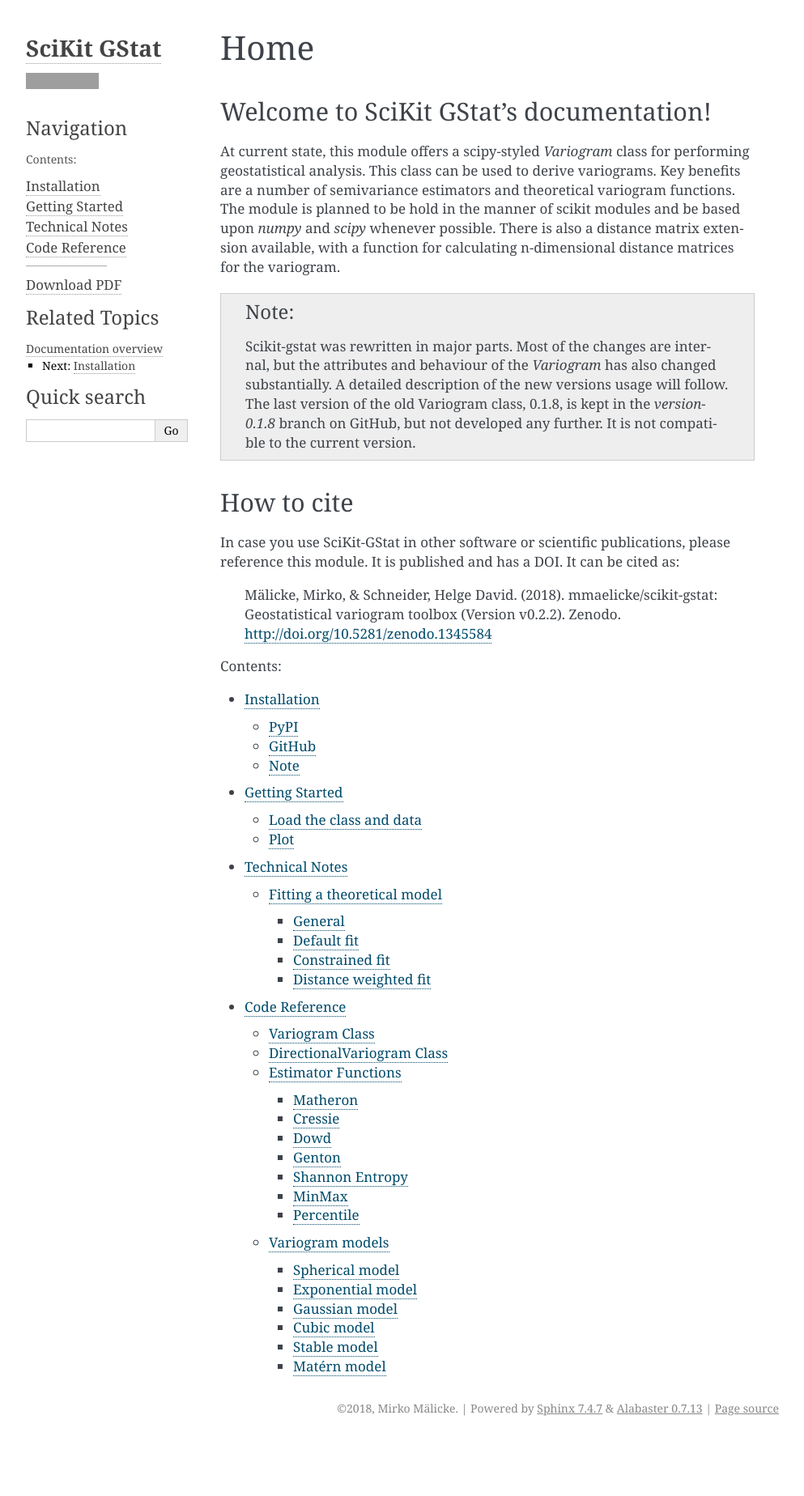
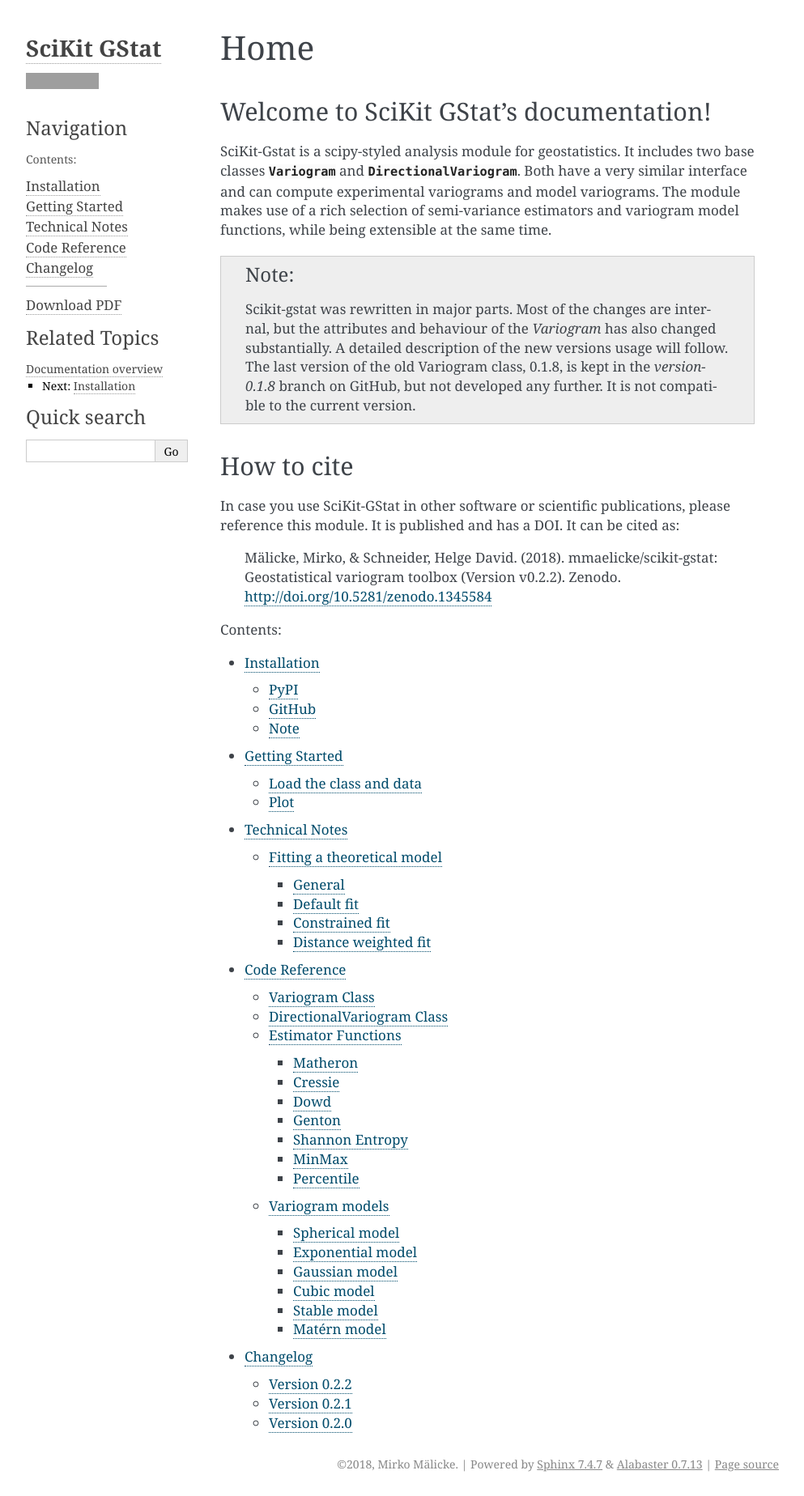
Before and after one commit to mmaelicke/scikit-gstat, a Sphinx documentation site: the page built from docs/index.rst, in a window 1280 px wide. Shown: the whole page at 81% size, without its empty margins (148-1141 px from the left). Built offline with Sphinx 7.4.7, drawn with Linux system fonts in a browser that asks for light colours; before the commit the page ends 1779 px from its top, so only the background shows below that; grey boxes are pictures that could not be loaded.

```diff
--- /dev/null
+++ b/docs/changelog.rst
@@ -0,0 +1,20 @@
+=========
+Changelog
+=========
+
+Version 0.2.2
+=============
+
+- added DirectionalVariogram class for direction-dependent variograms
+- [Variogram] changed default values for `estimator` and `model` from
+  function to string
+
+Version 0.2.1
+=============
+
+- added various unittests
+
+Version 0.2.0
+=============
+
+- completely rewritten Variogram class compared to v0.1.8
--- a/docs/index.rst
+++ b/docs/index.rst
@@ -5,13 +5,13 @@ Home
 Welcome to SciKit GStat's documentation!
 ========================================
 
-At current state, this module offers a scipy-styled `Variogram` class for
-performing geostatistical analysis. This class can be used to derive
-variograms. Key benefits are a number of semivariance estimators and theoretical
-variogram functions. The module is planned to be hold in the manner of scikit
-modules and be based upon `numpy` and `scipy` whenever possible. There is
-also a distance matrix extension available, with a function for calculating
-n-dimensional distance matrices for the variogram.
+SciKit-Gstat is a scipy-styled analysis module for geostatistics. It includes
+two base classes :class:`Variogram <skgstat.Variogram>` and
+:class:`DirectionalVariogram <skgstat.DirectionalVariogram>`. Both have a
+very similar interface and can compute experimental variograms and model
+variograms. The module makes use of a rich selection of semi-variance
+estimators and variogram model functions, while being extensible at the same
+time.
 
 .. note::
 
@@ -43,3 +43,4 @@ as:
     getting_started
     technical/technical
     reference/reference
+    changelog
```
Also changed, not shown: README.rst (+7 -5 lines), .travis.yml.
